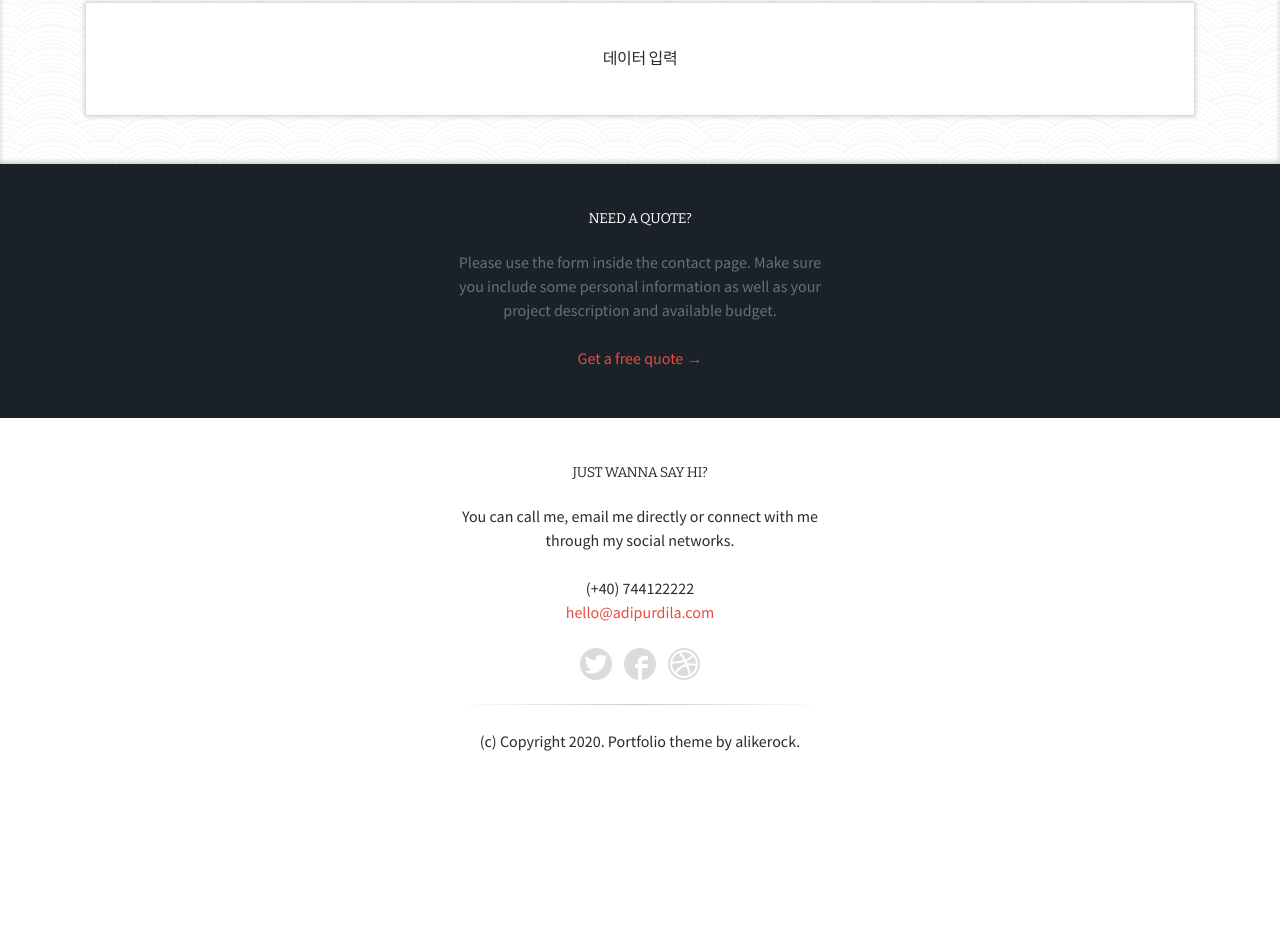
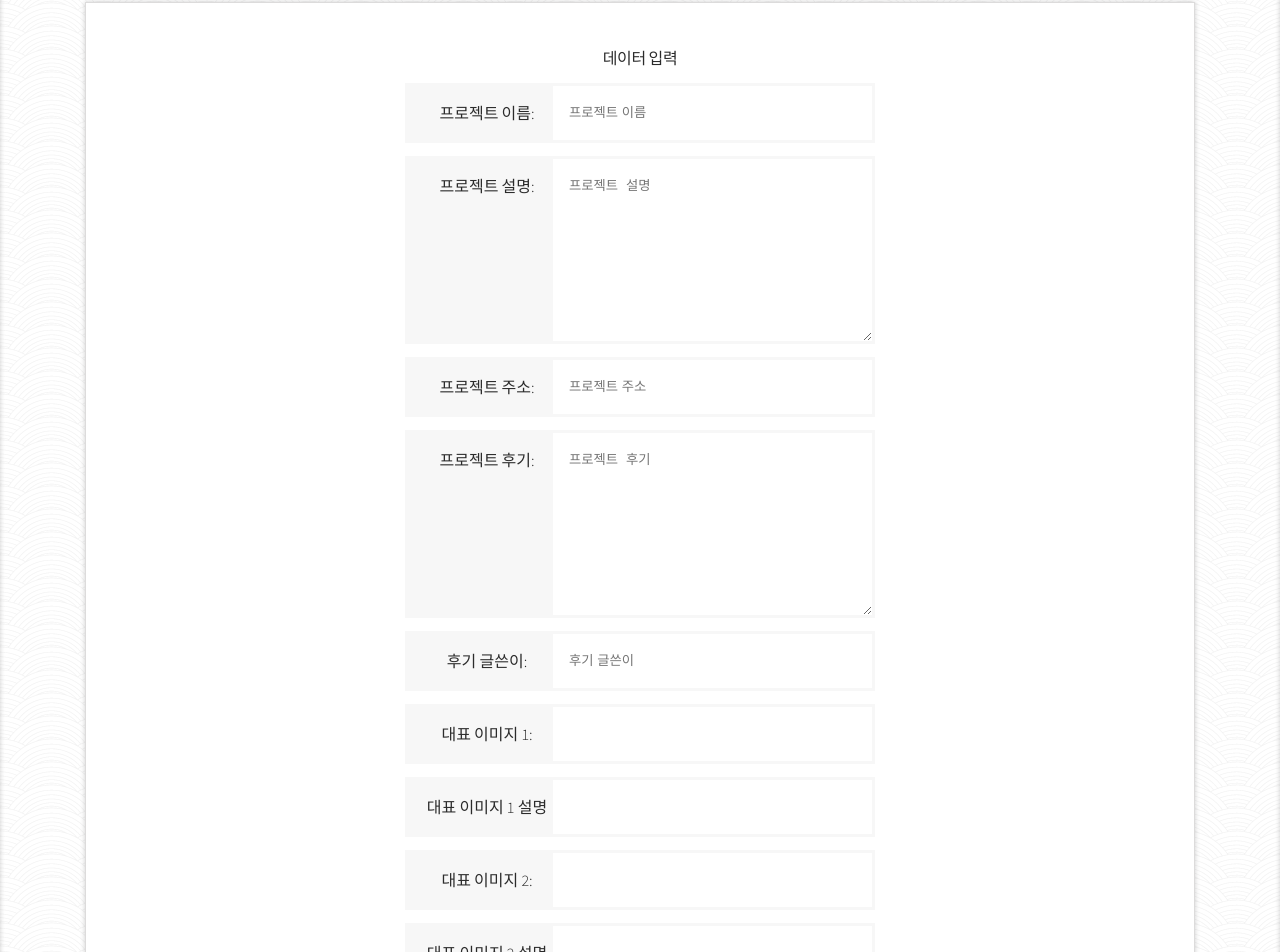
Before and after one commit to RaeChoe/ESTFE13_portfolio-app, a Next.js app: page /insert in a window 1280 px wide. Shown: the part 268-1220 px from the top of the page. Before the commit the page ends 1093 px from the top, so only its background shows below. Built offline with nearby package versions, Linux system fonts and the light colour scheme; no server answers.

Commit message:
feat: 포트폴리오 데이터 입력 및 상세 페이지 기능 추가

```diff
--- a/src/app/common.css
+++ b/src/app/common.css
@@ -138,7 +138,7 @@ form {
 .contact_form form > p label {
   height: 54px;
   line-height: 54px;
-  width: 132px;
+  width: 145px;
   padding-left: 13px;
   font-weight: 300;
 }
--- a/src/app/components/Home.js
+++ b/src/app/components/Home.js
@@ -2,7 +2,7 @@ import Image from "next/image";
 
 export default function Home({ data }) {
   return (
-    <>
+    <div className="latest_portfolio">
       <div className="row intro">
         <div className="col-md-4">
           <div className="contents shadow">
@@ -28,7 +28,7 @@ export default function Home({ data }) {
               <div className="hover_contents">
                 <div className="list_info">
                   <h3>
-                    <a href="">{item.title}</a>
+                    <a href={`/portfolio/${item.id}`}>{item.title}</a>
                     <Image
                       src="/images/portfolio_list_arrow.png"
                       width={6}
@@ -50,6 +50,6 @@ export default function Home({ data }) {
           See my full portfolio
         </a>
       </p>
-    </>
+    </div>
   );
 }
--- a/src/app/insert/page.js
+++ b/src/app/insert/page.js
@@ -1,7 +1,141 @@
+"use client";
+
+import { createClient } from "@/utils/supabase/client";
+import { useState } from "react";
+import { useRouter } from "next/navigation";
+
 export default function Insert() {
+  const supabase = createClient();
+  const router = useRouter();
+
+  const [formData, setFormData] = useState({
+    title: "",
+    content: "",
+    url: "",
+    review: "",
+    reviewer: "",
+    rep1_img: "",
+    rep1_desc: "",
+    rep2_img: "",
+    rep2_desc: "",
+    thumbnail: "",
+  });
+
+  const [thumbnail, setThumbnail] = useState(null);
+
+  async function insertData(e) {
+    e.preventDefault();
+    const { error } = await supabase.from("portfolio").insert(formData);
+    if (error) {
+      console.log(error);
+    } else {
+      console.log("데이터 입력 성공");
+      router.push("/");
+    }
+  }
+  const handleChange = e => {
+    const { name, value } = e.target;
+
+    setFormData({
+      ...formData,
+      [name]: value,
+    });
+  };
+
+  const handleFileChange = e => {
+    setThumbnail(e.target.files[0]);
+  };
+
   return (
     <div className="about_content shadow">
-      <h2>데이터 입력</h2>
+      <h2 className="mb-3">데이터 입력</h2>
+      <div className="contact_form">
+        <form onSubmit={insertData}>
+          <p className="field">
+            <label htmlFor="title">프로젝트 이름:</label>
+            <input
+              type="text"
+              id="title"
+              name="title"
+              placeholder="프로젝트 이름"
+              required
+              onChange={handleChange}
+            />
+          </p>
+          <p className="field">
+            <label htmlFor="content">프로젝트 설명:</label>
+            <textarea
+              name="content"
+              id="content"
+              cols="30"
+              rows="10"
+              placeholder="프로젝트 설명"
+              required
+              onChange={handleChange}
+            ></textarea>
+          </p>
+          <p className="field">
+            <label htmlFor="url">프로젝트 주소:</label>
+            <input
+              type="url"
+              id="url"
+              name="url"
+              placeholder="프로젝트 주소"
+              onChange={handleChange}
+            />
+          </p>
+          <p className="field">
+            <label htmlFor="review">프로젝트 후기:</label>
+            <textarea
+              name="review"
+              id="review"
+              cols="30"
+              rows="10"
+              placeholder="프로젝트 후기"
+              onChange={handleChange}
+            ></textarea>
+          </p>
+          <p className="field">
+            <label htmlFor="reviewer">후기 글쓴이:</label>
+            <input
+              type="text"
+              id="reviewer"
+              name="reviewer"
+              placeholder="후기 글쓴이"
+              onChange={handleChange}
+            />
+          </p>
+          <p className="field">
+            <label htmlFor="rep1_img">대표 이미지 1:</label>
+            <input type="fiile" id="rep1_img" name="rep1_img" accept="image/*" />
+          </p>
+          <p className="field">
+            <label htmlFor="rep1_desc">대표 이미지 1 설명</label>
+            <input type="text" id="rep1_desc" name="rep1_desc" onChange={handleChange} />
+          </p>
+          <p className="field">
+            <label htmlFor="rep2_img">대표 이미지 2:</label>
+            <input type="fiile" id="rep2_img" name="rep2_img" accept="image/*" />
+          </p>
+          <p className="field">
+            <label htmlFor="rep2_desc">대표 이미지 2 설명</label>
+            <input type="text" id="rep2_desc" name="rep2_desc" onChange={handleChange} />
+          </p>
+          <p className="field">
+            <label htmlFor="thumbnail">썸네일:</label>
+            <input
+              type="file"
+              id="thumbnail"
+              name="thumbnail"
+              accept="image/*"
+              onChange={handleFileChange}
+            />
+          </p>
+          <p className="submit">
+            <input type="submit" className="primary-btn" value="등록" />
+          </p>
+        </form>
+      </div>
     </div>
   );
 }
--- a/src/app/layout.js
+++ b/src/app/layout.js
@@ -40,7 +40,7 @@ export default function RootLayout({ children }) {
         </header>
         <hr />
         <main className="content">
-          <div className="container latest_portfolio">{children}</div>
+          <div className="container">{children}</div>
         </main>
         <footer>
           <div className="quote_area">
```
Also changed, not shown: src/app/page.js (+5 -2 lines), src/app/portfolio/[id]/page.js (added, +71 -0 lines).
